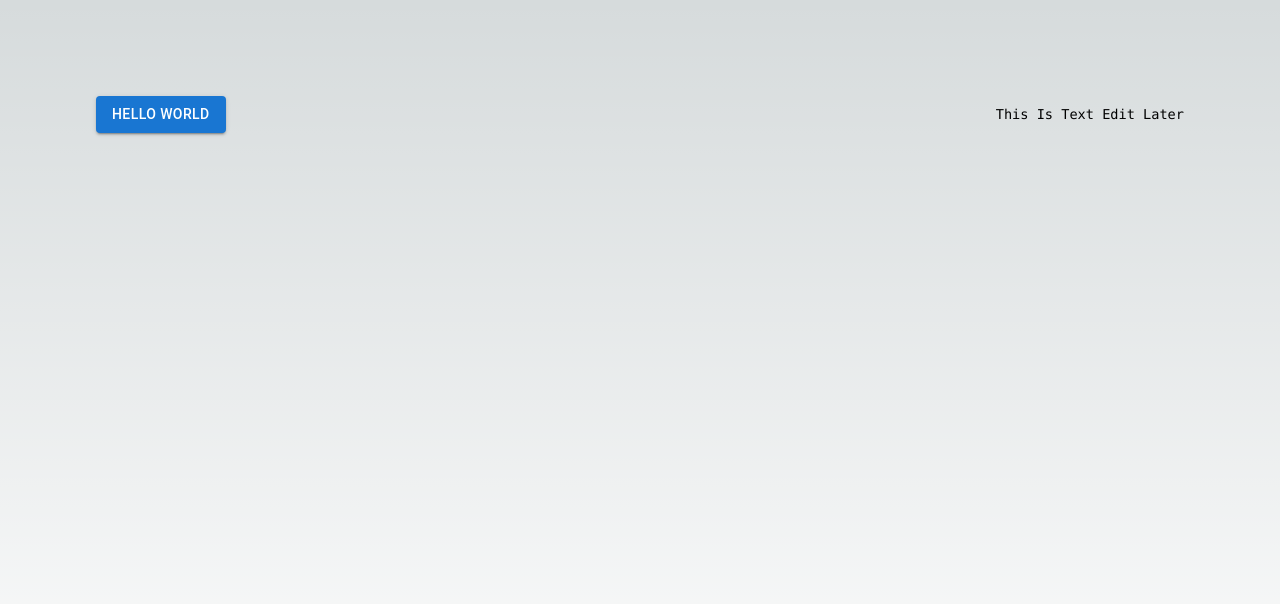
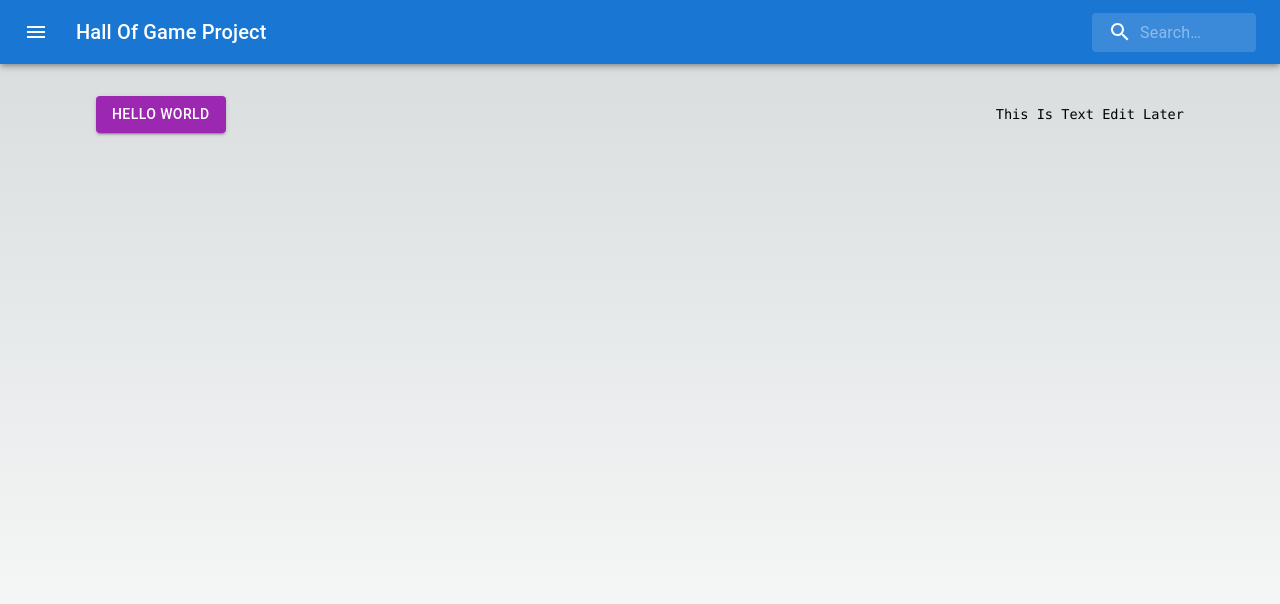
Before and after one commit to TanNguyen120/hall-of-game, a Next.js app: page / in a window 1280 px wide. Shown: the top 604 px of the page. Built offline with nearby package versions, Linux system fonts and the light colour scheme.

Commit message:
app bar layout

```diff
--- a/src/app/layout.tsx
+++ b/src/app/layout.tsx
@@ -1,18 +1,22 @@
-import './globals.css'
+import SearchAppBar from '@/components/appBar';
+import './globals.css';
 
 export default function RootLayout({
   children,
 }: {
-  children: React.ReactNode
+  children: React.ReactNode;
 }) {
   return (
-    <html lang="en">
+    <html lang='en'>
       {/*
         <head /> will contain the components returned by the nearest parent
         head.tsx. Find out more at https://beta.nextjs.org/docs/api-reference/file-conventions/head
       */}
       <head />
+      {/* The layout Header */}
+      <SearchAppBar />
       <body>{children}</body>
+      {/* The layout Footer */}
     </html>
-  )
+  );
 }
--- a/src/app/page.tsx
+++ b/src/app/page.tsx
@@ -10,7 +10,9 @@
   return (
     <main className={styles.main}>
       <div className={styles.description}>
-        <Button variant='contained'>Hello world</Button>
+        <Button variant='contained' color='secondary'>
+          Hello world
+        </Button>
         This Is Text Edit Later
       </div>
     </main>
--- /dev/null
+++ b/src/components/appBar.tsx
@@ -0,0 +1,90 @@
+'use client';
+import * as React from 'react';
+import { styled, alpha } from '@mui/material/styles';
+import AppBar from '@mui/material/AppBar';
+import Box from '@mui/material/Box';
+import Toolbar from '@mui/material/Toolbar';
+import IconButton from '@mui/material/IconButton';
+import Typography from '@mui/material/Typography';
+import InputBase from '@mui/material/InputBase';
+import MenuIcon from '@mui/icons-material/Menu';
+import SearchIcon from '@mui/icons-material/Search';
+
+const Search = styled('div')(({ theme }) => ({
+  position: 'relative',
+  borderRadius: theme.shape.borderRadius,
+  backgroundColor: alpha(theme.palette.common.white, 0.15),
+  '&:hover': {
+    backgroundColor: alpha(theme.palette.common.white, 0.25),
+  },
+  marginLeft: 0,
+  width: '100%',
+  [theme.breakpoints.up('sm')]: {
+    marginLeft: theme.spacing(1),
+    width: 'auto',
+  },
+}));
+
+const SearchIconWrapper = styled('div')(({ theme }) => ({
+  padding: theme.spacing(0, 2),
+  height: '100%',
+  position: 'absolute',
+  pointerEvents: 'none',
+  display: 'flex',
+  alignItems: 'center',
+  justifyContent: 'center',
+}));
+
+const StyledInputBase = styled(InputBase)(({ theme }) => ({
+  color: 'inherit',
+  '& .MuiInputBase-input': {
+    padding: theme.spacing(1, 1, 1, 0),
+    // vertical padding + font size from searchIcon
+    paddingLeft: `calc(1em + ${theme.spacing(4)})`,
+    transition: theme.transitions.create('width'),
+    width: '100%',
+    [theme.breakpoints.up('sm')]: {
+      width: '12ch',
+      '&:focus': {
+        width: '20ch',
+      },
+    },
+  },
+}));
+
+export default function SearchAppBar() {
+  return (
+    <Box sx={{ flexGrow: 1 }}>
+      <AppBar position='fixed'>
+        <Toolbar>
+          <IconButton
+            size='large'
+            edge='start'
+            color='inherit'
+            aria-label='open drawer'
+            sx={{ mr: 2 }}
+          >
+            <MenuIcon />
+          </IconButton>
+          <Typography
+            variant='h6'
+            noWrap
+            component='div'
+            sx={{ flexGrow: 1, display: { xs: 'none', sm: 'block' } }}
+          >
+            Hall Of Game Project
+          </Typography>
+          <Search>
+            <SearchIconWrapper>
+              <SearchIcon />
+            </SearchIconWrapper>
+            <StyledInputBase
+              placeholder='Search…'
+              inputProps={{ 'aria-label': 'search' }}
+            />
+          </Search>
+        </Toolbar>
+      </AppBar>
+    </Box>
+  );
+}
```
Also changed, not shown: src/app/head.tsx (+5 -5 lines).
